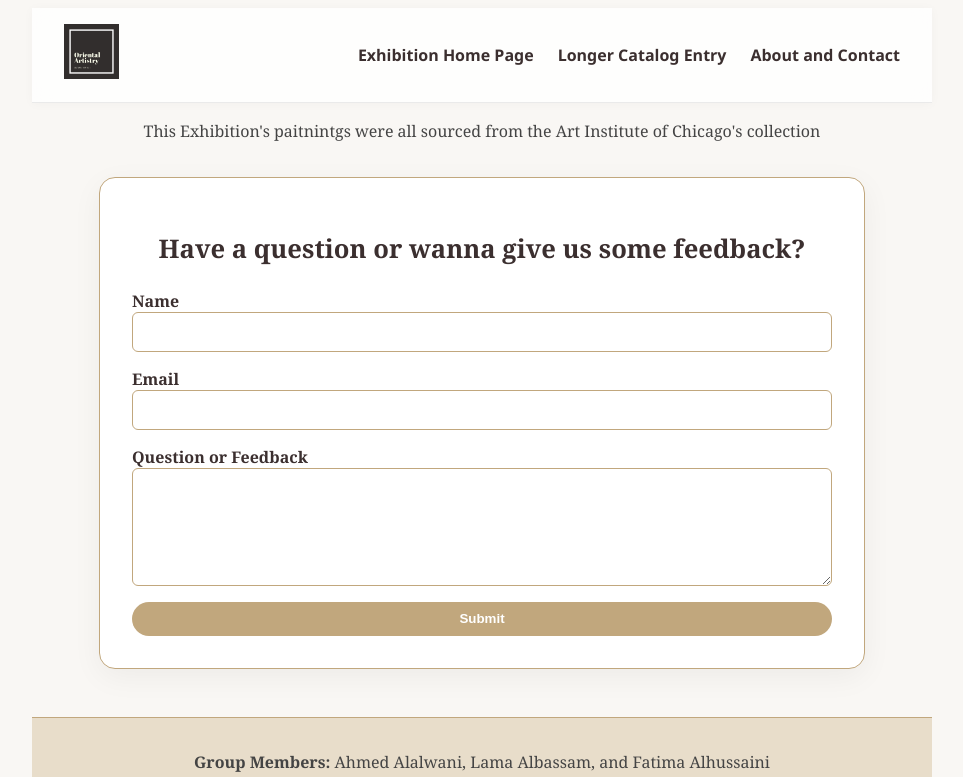
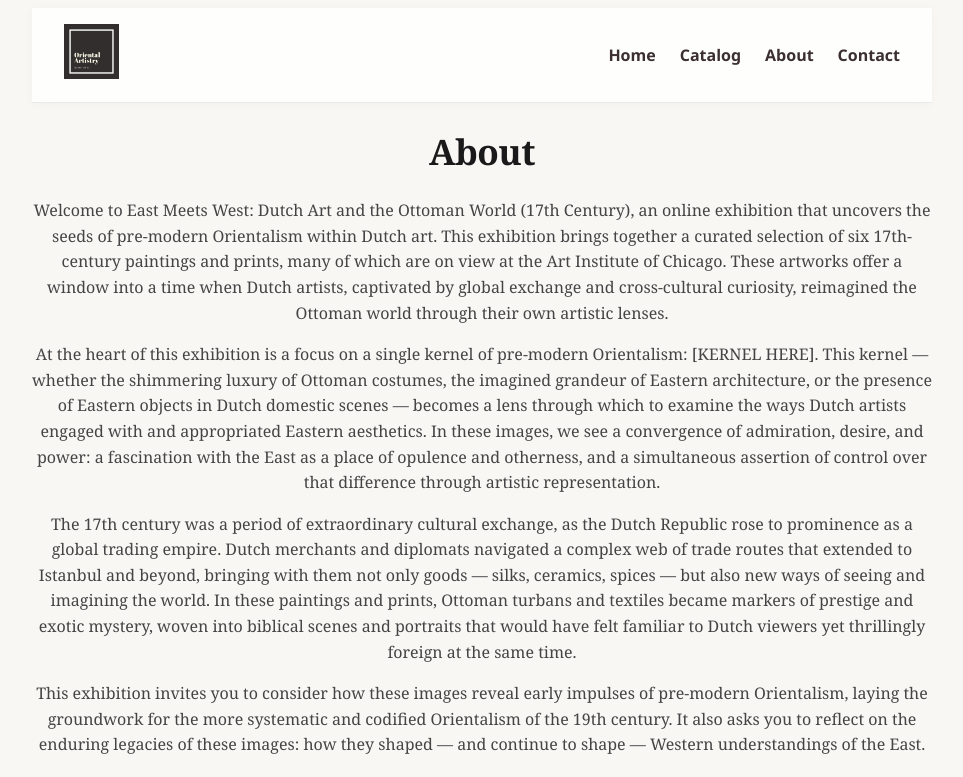
Before and after one commit to AKD671/Art-History-250-Final, a React (Create React App) app: page /about in a window 1280 px wide. Shown: the top 777 px of the page, without its empty margins (158-1121 px from the left). Built offline with nearby package versions, Linux system fonts and the light colour scheme.

Commit message:
Updates V2

```diff
--- a/src/About.js
+++ b/src/About.js
@@ -1,10 +1,17 @@
 import React from 'react';
-import QuestionForm from './questionform';
 export default function About() {
   return (
     <div className="catalog">
-      <p>This Exhibition's paitnintgs were all sourced from the Art Institute of Chicago's collection </p>
-      <QuestionForm/>
+      <h1>About</h1>
+      <p>Welcome to East Meets West: Dutch Art and the Ottoman World (17th Century), an online exhibition that uncovers the seeds of pre-modern Orientalism within Dutch art. This exhibition brings together a curated selection of six 17th-century paintings and prints, many of which are on view at the Art Institute of Chicago. These artworks offer a window into a time when Dutch artists, captivated by global exchange and cross-cultural curiosity, reimagined the Ottoman world through their own artistic lenses.</p>
+
+<p>At the heart of this exhibition is a focus on a single kernel of pre-modern Orientalism: [KERNEL HERE]. This kernel — whether the shimmering luxury of Ottoman costumes, the imagined grandeur of Eastern architecture, or the presence of Eastern objects in Dutch domestic scenes — becomes a lens through which to examine the ways Dutch artists engaged with and appropriated Eastern aesthetics. In these images, we see a convergence of admiration, desire, and power: a fascination with the East as a place of opulence and otherness, and a simultaneous assertion of control over that difference through artistic representation.</p>
+
+<p>The 17th century was a period of extraordinary cultural exchange, as the Dutch Republic rose to prominence as a global trading empire. Dutch merchants and diplomats navigated a complex web of trade routes that extended to Istanbul and beyond, bringing with them not only goods — silks, ceramics, spices — but also new ways of seeing and imagining the world. In these paintings and prints, Ottoman turbans and textiles became markers of prestige and exotic mystery, woven into biblical scenes and portraits that would have felt familiar to Dutch viewers yet thrillingly foreign at the same time.</p>
+
+<p>This exhibition invites you to consider how these images reveal early impulses of pre-modern Orientalism, laying the groundwork for the more systematic and codified Orientalism of the 19th century. It also asks you to reflect on the enduring legacies of these images: how they shaped — and continue to shape — Western understandings of the East.</p>
+
+<p>As you move through this exhibition, we invite you to engage deeply with the art and to consider the questions it raises about cultural encounter, representation, and power. What does it mean to depict another culture? How do fascination and fantasy intertwine in these images? And what can these centuries-old works tell us about the ongoing conversations between East and West in our world today?</p>
     </div>
   );
 }
--- a/src/App.js
+++ b/src/App.js
@@ -3,6 +3,7 @@ import React from 'react';
 import { BrowserRouter as Router, Routes, Route } from 'react-router-dom';
 import Catalog from './Catalog.js';
 import About from './About.js';
+import Contact from './Contact.js';
 import './exhibition.css';
 import image from './img/img1.jpg';
 import image2 from './img/img2.jpg';
@@ -82,7 +83,7 @@ function Exhibition() {
     <div className="exhibit ">
       <motion.div className='hero' initial={{ opacity: 0, y: 40 }} animate={{ opacity: 1, y: 0 }} transition={{ duration: 0.8, ease: 'easeOut' }}>
         <h1 className='hero-title'>Final Exhibition </h1>
-        <p className='hero-subtitle'>Placeholder  ....</p>
+        <p className='hero-subtitle'>Pre-Oreintalsim Oreintalsim: Kernels of Oreintalsim in Early Modern European Art</p>
       </motion.div >
         <div key={fadeKey}className='paintings fade'>
           <img src={painting.imageUrl} alt={painting.title} className='painting_img'/>
@@ -114,6 +115,7 @@ function App(){
           <Route path="/" element={<Exhibition />} />
           <Route path="/catalog" element={<Catalog />} />
           <Route path="/about" element={<About/>} />
+          <Route path='/contact' element={<Contact/>} />
         </Routes>
         <Site_footer />
       </div>
--- a/src/Catalog.js
+++ b/src/Catalog.js
@@ -2,13 +2,15 @@ import React from 'react';
 import Pdfviewer from './pdfview';
 import path from './docs/essay.pdf';
 import { Button } from '@react-pdf-viewer/core';
+import { FaArrowDown } from 'react-icons/fa';
 import './navbar.css'
 export default function Catalog() {
   return (
     <div className="catalog">
       <h1 className='hero-title'>Exhibition Essay</h1>
+           <a href={path} download={path} target='_blank'><Button><FaArrowDown/> Download </Button></a>
       <Pdfviewer/>
-      <a href={path} download={path} target='_blank'><Button>Download Essay</Button></a>
+
     </div>
   );
 }
--- /dev/null
+++ b/src/Contact.js
@@ -0,0 +1,10 @@
+import React from 'react';
+import QuestionForm from './questionform';
+export default function Contact() {
+  return (
+    <div className="catalog">
+        <h1>Contact</h1>
+      <QuestionForm/>
+    </div>
+  );
+}
--- a/src/navvbar.js
+++ b/src/navvbar.js
@@ -12,10 +12,11 @@ export default function Navbar(){
                 <img className='navbar-logo' src={imagelogo}/></div>
             <button className="nav-toggle" onClick={() => setOpen(!open)}> <FaBars/></button>
             <ul className={`nav-links ${open ? 'show' : ''}`}>
-                <li><a><Link to={'/' }>Exhibition Home Page</Link></a></li>
+                <li><a><Link to={'/' }>Home</Link></a></li>
+                <li><a><Link to={'/Catalog' }>Catalog</Link></a></li>
+                <li><a><Link to={'/About' }>About</Link></a></li>
+                <li><a><Link to={'/Contact' }>Contact</Link></a></li>
 
-                <li><a><Link to={'/Catalog' }>Longer Catalog Entry</Link></a></li>
-                <li><a><Link to={'/About' }>About and Contact</Link></a></li>
             </ul>
         </nav>
     );
--- a/src/pdfview.css
+++ b/src/pdfview.css
@@ -21,7 +21,7 @@
   overflow-x: auto;
   overflow-y: auto;
   margin: 0 auto;
-  max-width: 850px;
+  max-width: 1000px;
   max-height: 950px;
 }
 
```
Also changed, not shown: 1 other file (tests, documents, lock files or other folders).
